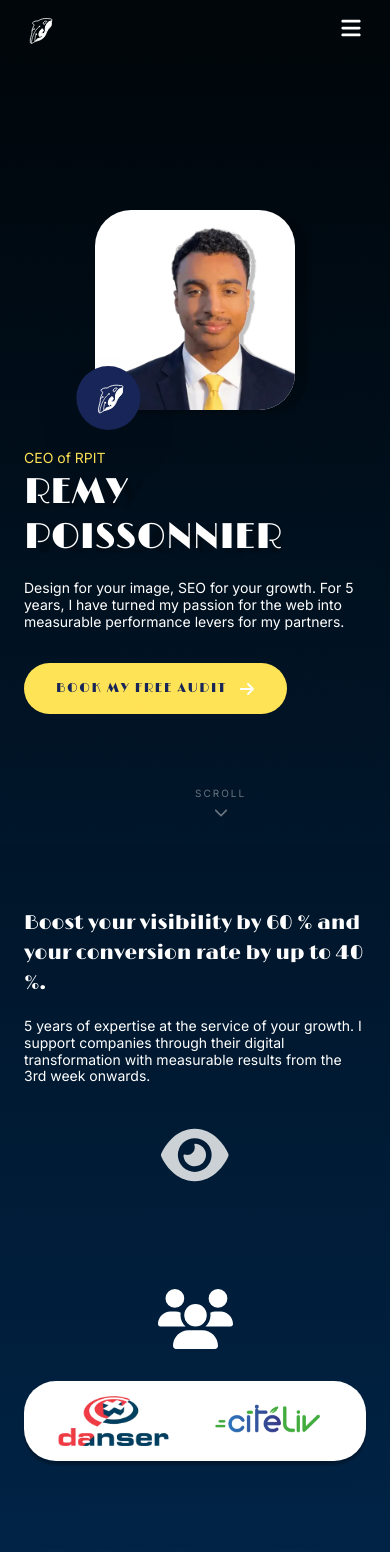
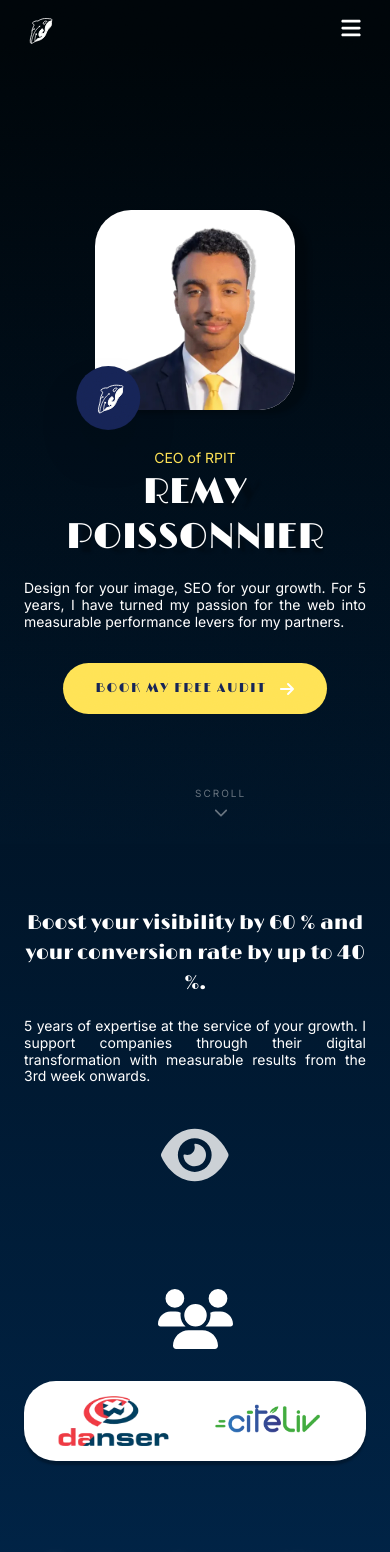
Before and after one commit to rpoissonnierit-dev/vitrineRPIT, a React (Vite) app: page / in a window 390 px wide. Shown: the top 1552 px of the page. Built offline with nearby package versions, Linux system fonts and the light colour scheme; a web font is replaced by a local one.

Commit message:
ux: center items + justify text on mobile across all sections

```diff
--- a/src/HomePage.jsx
+++ b/src/HomePage.jsx
@@ -850,14 +850,14 @@ function HeroSection({ ready }) {
 
           {/* ── Text — flex-1 so it fills whatever is left after the photo ── */}
           <motion.div
-            className="flex flex-col items-start w-full lg:flex-1 lg:min-w-0"
+            className="flex flex-col items-center lg:items-start w-full lg:flex-1 lg:min-w-0"
             style={{ y: textY }}
             initial="hidden" animate={show}
           >
             {/* Subtitle — clips up from mask */}
             <div style={{ overflow: 'hidden', marginBottom: 4 }}>
               <motion.p
-                className="font-inter font-normal text-[#ffe355] leading-[1.2]"
+                className="font-inter font-normal text-[#ffe355] leading-[1.2] text-center lg:text-left"
                 style={{ fontSize: 'clamp(14px,1.875vw,27px)' }}
                 variants={{ hidden: { y: '105%' }, show: { y: 0, transition: { duration: .5, delay: .1, ease: E_EXPO } } }}
               >
@@ -869,7 +869,7 @@ function HeroSection({ ready }) {
                 <p> inside <h1> is invalid HTML → use <span style="display:block">.
                 The <h1> is the primary keyword signal for Google on this page. */}
             <h1
-              className="font-limelight text-white mb-5 md:mb-7"
+              className="font-limelight text-white mb-5 md:mb-7 text-center lg:text-left"
               style={{
                 fontSize:   'clamp(36px,7vw,120px)',
                 lineHeight: 1.05,
@@ -897,7 +897,7 @@ function HeroSection({ ready }) {
 
             {/* Body */}
             <motion.p
-              className="font-inter font-normal text-white leading-[1.2]"
+              className="font-inter font-normal text-white leading-[1.2] text-justify"
               style={{ fontSize: 'clamp(14px,1.46vw,21px)', maxWidth: '52ch' }}
               variants={{
                 hidden: { opacity: 0, y: 24, filter: 'blur(4px)' },
@@ -1006,13 +1006,13 @@ function StatsSection() {
             transition={{ duration: .7, ease: E_EXPO }}
           >
             <h2
-              className="font-limelight text-white leading-normal"
+              className="font-limelight text-white leading-normal text-center lg:text-left"
               style={{ fontSize: 'clamp(20px,3.3vw,47px)' }}
             >
               {t.stats.headline}
             </h2>
             <p
-              className="font-inter font-normal text-white leading-[1.2]"
+              className="font-inter font-normal text-white leading-[1.2] text-justify"
               style={{ fontSize: 'clamp(14px,1.875vw,27px)' }}
             >
               {t.stats.body}
@@ -1143,7 +1143,7 @@ function ReferencesSection() {
               {t.references.title}
             </h2>
             <p
-              className="font-inter font-normal text-white leading-[1.2] text-center lg:text-left"
+              className="font-inter font-normal text-white leading-[1.2] text-justify"
               style={{ fontSize: 'clamp(14px,1.875vw,27px)' }}
             >
               {t.references.body}
@@ -1237,7 +1237,7 @@ function ContactSection() {
             transition={{ duration: .7, ease: E_EXPO }}
           >
             <h2
-              className="font-limelight text-white leading-normal"
+              className="font-limelight text-white leading-normal text-center lg:text-left"
               style={{ fontSize: 'clamp(20px,3.3vw,47px)', textShadow: '0px 4px 4px rgba(0,0,0,.25)' }}
             >
               {t.contact.headline}
```
